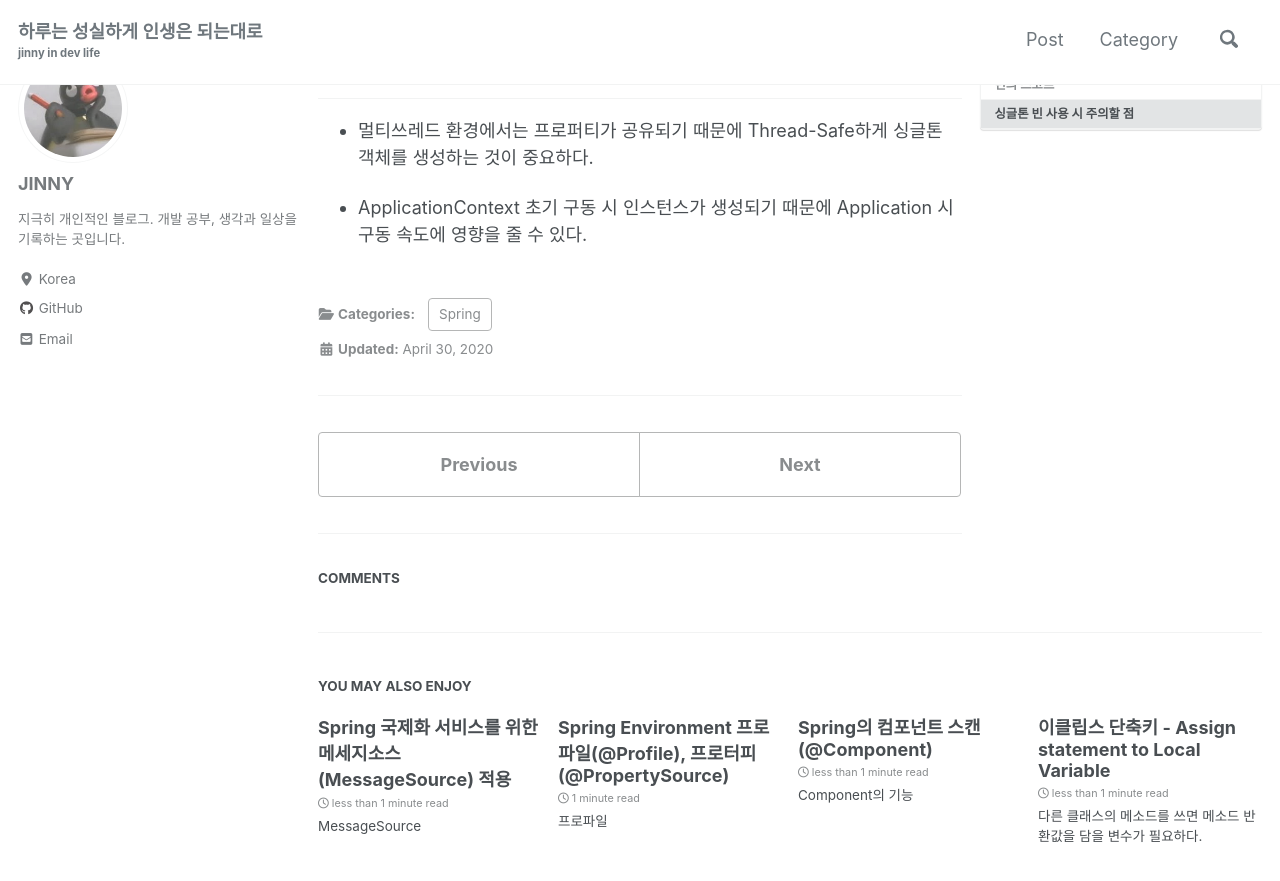
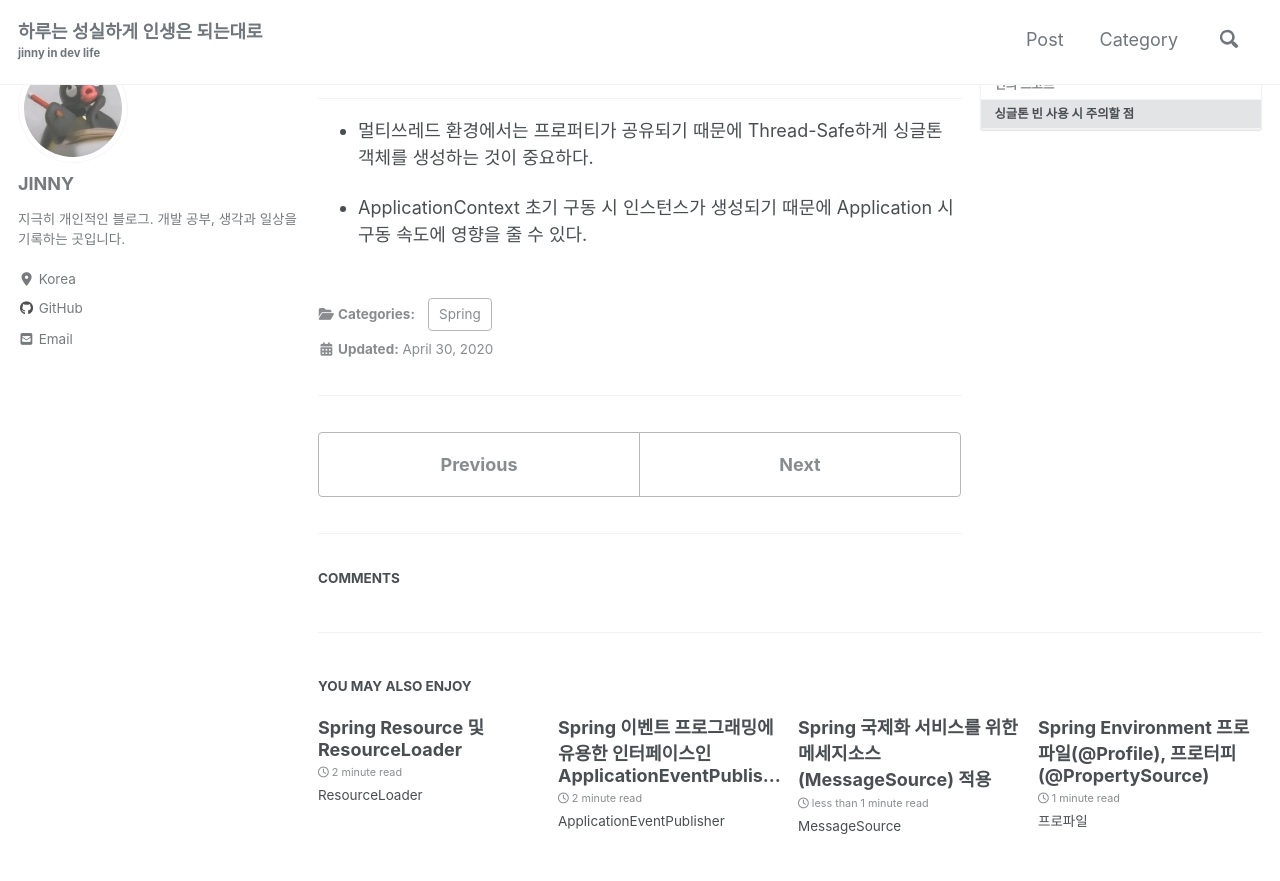
Before and after one commit to jinn-dev/jinn-dev.github.io, a Jekyll site: the page built from _posts/Spring/2020-04-28-spring-study-04-ioc-bean-scope.md, in a window 1280 px wide and 900 px high, scrolled down 3233 px. Shown: the top 881 px of the window. Built offline with Jekyll 4.4.1, drawn with Linux system fonts in a browser that asks for light colours; cached includes are drawn as plain includes; nearby versions of some CDN libraries; comment, search, counter and statistics services are not loaded; part of the change alters nothing that is shown; some of the changed text lies outside the part shown.

Commit message:
post updated

````diff
--- a/_posts/Spring/2020-04-28-spring-study-04-ioc-bean-scope.md
+++ b/_posts/Spring/2020-04-28-spring-study-04-ioc-bean-scope.md
@@ -100,7 +100,7 @@ com.example.demo3.Proto@325f7fa9
 
 하지만 **싱글톤 빈에서 참조하는 프로토타입 빈은 항상 동일한 객체를 가져오는 것**을 알 수 있다. (의도되지 않은 현상)
 
-이를 고치기 위해 싱글톤 빈이 프로토타입 빈을 직접 참조하게 만들지 않고, **싱글톤 빈 → 프록시 → 프로토타입 빈** 형태로 참조하게 만들면 된다.
+이를 고치기 위해 싱글톤 빈이 프로토타입 빈을 직접 참조하게 만들지 않고, **싱글톤 빈 → 프록시 → 프로토타입 빈** 형태로 참조하게 만들면 된다.  ([프록시 패턴 참고](https://en.wikipedia.org/wiki/Proxy_pattern))
 
 @Scope 어노테이션에 `proxyMode = ScopedProxyMode.TARGET_CLASS`를 추가하면 된다.
 
--- /dev/null
+++ b/_posts/Spring/2020-04-30-spring-study-07-ioc-applicationevent.md
@@ -0,0 +1,274 @@
+---
+title: "Spring 이벤트 프로그래밍에 유용한 인터페이스인 ApplicationEventPublisher"
+categories:
+  - Spring
+last_modified_at: 2020-04-30T14s:00:00+09:00
+toc: true
+toc_sticky: true
+comments: true
+---
+
+## ApplicationEventPublisher
+
+스프링의 ApplicationEventPublisher는 옵저버 패턴 기반으로 이벤트 프로그래밍을 할 때 필요한 인터페이스를 제공한다.
+
+
+
+### 이벤트 생성
+
+<u>Spring 4.2 이하 버전</u>은 ApplicationEvent 클래스를 상속 받아서 이벤트를 만들 수 있다.
+
+
+
+아래는 데이터를 받는 이벤트 생성 예제이다.
+
+**MyEvent.java**
+
+이벤트 객체는 **ApplicationEvent 클래스를 상속** 받아 생성하고 빈으로 등록할 필요는 없다.
+
+```java
+public class MyEvent extends ApplicationEvent {
+
+	private int data;
+	private String str;
+
+	public MyEvent(Object source) {
+		super(source);
+	}
+
+	public MyEvent(Object source, int data, String str) {
+		super(source);
+		this.data = data;
+		this.str = str;
+
+	}
+
+	public int getData() {
+		return data;
+	}
+
+	public String getString() {
+		return str;
+	}
+}
+```
+
+<br/>
+
+### 이벤트 처리
+
+**MyEventHandler.java**
+
+- 이벤트 수신 핸들러를 ApplicationListener 인터페이스를 상속받아 생성
+- 빈으로 등록
+
+```java
+@Component
+public class MyEventHandler implements ApplicationListener<MyEvent>{
+
+	@Override
+	public void onApplicationEvent(MyEvent event) {
+		System.out.println("My Event Handler:  "+event.getData()+", "+event.getString());
+	}
+
+}
+```
+
+<br/>
+
+**AppRunner.java**
+
+- publishEvent로 이벤트를 발생시킨다.
+
+- ApplicationEventPublisher는 ApplicationContext 안에 속하는 IoC 컨테이너 기능 중 하나이므로 ApplicationContext로 사용 가능
+
+```java
+@Component
+public class AppRunner implements ApplicationRunner {
+
+	@Autowired
+	ApplicationEventPublisher publishEvent;
+	//ApplicationContext applicationContext;
+
+
+	@Override
+	public void run(ApplicationArguments args) throws Exception {
+		publishEvent.publishEvent(new MyEvent(this, 100, "User"));
+		//applicationContext.publishEvent(new MyEvent(this, 100, "User"));
+
+	}
+}
+```
+
+<br/>
+
+### 이벤트 생성 및 처리(Spring 4.2 이상)
+
+<u>Spring 4.2 버전</u> 부터 코드 내에 프레임워크 소스가 없는 구조인 POJO 형식으로 프로그래밍이 가능해졌다.
+
+**MyEvent.java**
+
+-  ApplicationEvent를 상속하지 않아도 된다.
+
+```java
+public class MyEvent {
+
+	private int data;
+	private String str;
+
+	private Object source;
+
+	public MyEvent(Object source, int data, String str) {
+		this.source = source;
+		this.data = data;
+		this.str = str;
+
+	}
+
+	public int getData() {
+		return data;
+	}
+
+	public String getString() {
+		return str;
+	}
+
+	public Object getSource() {
+		return source;
+	}
+}
+```
+
+<br/>
+
+**MyEventHandler.java**
+
+- ApplicationListener를 상속하지 않아도 된다.
+- 메소드명을 임의로 수정할 수 있다.
+- **@EventListener** 어노테이션 사용
+
+```java
+@Component
+public class MyEventHandler {
+
+	@EventListener
+	public void handleMyEvent(MyEvent event) {
+		System.out.println("My Event Handler:  "+event.getData()+", "+event.getString());
+	}
+
+}
+
+```
+
+<br/>
+
+### 다수의 핸들러 처리
+
+- 여러개의 핸들러가 있을 때 임의로 순차적 실행이 된다.
+
+- 순서를 정할 땐 **@Order** 어노테이션을 같이 사용한다.
+
+  **AnoterHandler.java**
+
+  ```java
+  @Component
+  public class AnotherHandler {
+
+  	@EventListener
+  	@Order(Ordered.HIGHEST_PRECEDENCE)
+  	public void handle(MyEvent myEvent) {
+  		System.out.println("Another Event Handler: "+myEvent.getData());
+  	}
+  }
+
+  ```
+
+
+
+- 비동기적으로 실행할 땐 **@Async** 어노테이션을 사용한다. (메인 소스에 **@EnableAsync** 어노테이션을 같이 사용해야 한다.)
+
+- 비동기 실행 시 순서는 보장 안된다.
+
+  **MyHandler.java**
+
+  ```java
+  @Component
+  public class MyEventHandler {
+
+  	@EventListener
+  	@Async
+  	public void handleMyEvent(MyEvent event) {
+  		System.out.println("My Event Handler: "+event.getData()+", "+event.getString());
+  	}
+
+  }
+  ```
+
+  <br/>
+
+  **AnoterHandler.java**
+
+  ```java
+  @Component
+  public class AnotherHandler {
+
+  	@EventListener
+  	@Async
+  	public void handle(MyEvent myEvent) {
+  		System.out.println("Another Event Handler: "+myEvent.getData());
+  	}
+  }
+  ```
+  <br/>
+
+  **ProjcetApplication.java**
+
+  ```java
+  @SpringBootApplication
+  @EnableAsync
+  public class Demo4Application {
+
+  	public static void main(String[] args) {
+  		SpringApplication.run(Demo4Application.class, args);
+  	}
+
+  }
+  ```
+
+
+
+### 스프링 기본 이벤트
+
+- ContextRefreshedEvent
+  ApplicationContext가 초기화 및 리프레시 할 때 발생한다.
+
+  ```java
+  	@EventListener
+  	@Async
+  	public void handleMyEvent(ContextRefreshedEvent event) {
+  		System.out.println("ContextRefreshedEvent");
+  	}
+
+  ```
+
+- ContextClosedEvent
+  ApplicationContext가 close되고 빈 소멸되는 시점에 발생한다.
+
+  ```java
+  	@EventListener
+  	@Async
+  	public void handleMyEvent(ContextClosedEvent event) {
+  		System.out.println("ContextClosedEvent");
+  	}
+  ```
+
+- RequestHandledEvent
+  HTTP 요청을 처리했을 때 발생한다.
+
+
+
+## Reference
+
+[ApplicationEventPublisher 인터페이스](https://docs.spring.io/spring-framework/docs/current/javadoc-api/org/springframework/context/ApplicationEventPublisher.html)
+
+[@EventListener Annotation](https://docs.spring.io/spring/docs/current/javadoc-api/org/springframework/context/event/EventListener.html)
--- /dev/null
+++ b/_posts/Spring/2020-05-01-spring-study-08-ioc-resourceloader.md
@@ -0,0 +1,122 @@
+---
+title: "Spring Resource 및 ResourceLoader"
+categories:
+  - Spring
+last_modified_at: 2020-05-01T15s:00:00+09:00
+toc: true
+toc_sticky: true
+comments: true
+---
+
+## ResourceLoader
+
+Spring은 리소스 읽어오는 기능을 제공하는 인터페이스인 ResourceLoader를 제공한다.     ApplicationContext에서 제공되는 인터페이스이기 때문에 ResourceLoader 대신 ApplicationContext 객체를 사용해도 된다.
+
+```java
+@Component
+public class AppRunner implements ApplicationRunner {
+
+	@Autowired
+	ResourceLoader resourceLoader;
+
+	@Override
+	public void run(ApplicationArguments args) throws Exception {
+		Resource resource = resourceLoader.getResource("classpath:test.txt");
+		System.out.println(resource.exists());
+
+	}
+}
+```
+
+
+
+## Resource의 추상화
+
+스프링 내부에서 가장 많이 사용하는 인터페이스로 java.net.URL을 추상화 한 것이다. (org.springframework.core.io.Resource)
+
+<br/>
+
+리소스를 읽어오는 방법은 2가지이다.
+
+- Resource의 타입은 location 문자열과 **ApplicationContext 타입에 따라 결정**된다.
+  - ClassPathXmlApplicationContext → ClassPathResource
+  - FileSystemXmlApplicationContext → FileSystemResource
+  - WebApplicationContext → ServletContextResource
+- (추천) ApplicationContext 타입에 상관없이 리소스 타입을 강제하려면 **java.net.URL 접두어 중 하나를 사용**할 수 있다.
+
+  - classpath: → ClassPathResource
+  - file: → FileSystemResource
+
+
+<br/>
+
+아래 코드로 ApplicationContext 타입이 처음에 어떻게 설정되어 있는지와(`ResourceLoader.getClass`) 접두어를 사용해서 Resource 구현체를 강제해주었을 때 어떤 타입으로 바꼈는지(`resource.getClass`) 확인할 수 있다.
+
+```java
+	@Autowired
+	ResourceLoader resourceLoader;
+
+	@Override
+	public void run(ApplicationArguments args) throws Exception {
+		System.out.println(resourceLoader.getClass());
+
+		Resource resource = resourceLoader.getResource("classpath:test.txt");
+		System.out.println(resource.getClass());
+
+		System.out.println(resource.exists());
+		System.out.println(resource.getDescription());
+        System.out.println(resource.getURI().getPath());
+	}
+```
+
+```text
+class org.springframework.boot.web.servlet.context.AnnotationConfigServletWebServerApplicationContext
+class org.springframework.core.io.ClassPathResource
+true
+class path resource [test.txt]
+/D:/dev/workspace-spring-tool-suite-4-4.6.0.RELEASE/demo4/target/classes/test.txt
+```
+
+`ClassPathResource`가 리졸빙 된것을 확인할 수 있다.
+
+<br/>
+
+위 코드에서 `classpath:` 접두어를 안쓰고 파일명만 주고 실행을 해보면
+
+```text
+2020-05-01 14:44:40.238  INFO 17320 --- [           main] com.example.demo4.Demo4Application       : Starting Demo4Application on DESKTOP-JOQCK4O with PID 17320 (D:\dev\workspace-spring-tool-suite-4-4.6.0.RELEASE\demo4\target\classes started by jekwak in D:\dev\workspace-spring-tool-suite-4-4.6.0.RELEASE\demo4)
+2020-05-01 14:44:40.242  INFO 17320 --- [           main] com.example.demo4.Demo4Application       : No active profile set, falling back to default profiles: default
+2020-05-01 14:44:41.205  INFO 17320 --- [           main] o.s.b.w.embedded.tomcat.TomcatWebServer  : Tomcat initialized with port(s): 8080 (http)
+2020-05-01 14:44:41.214  INFO 17320 --- [           main] o.apache.catalina.core.StandardService   : Starting service [Tomcat]
+2020-05-01 14:44:41.215  INFO 17320 --- [           main] org.apache.catalina.core.StandardEngine  : Starting Servlet engine: [Apache Tomcat/9.0.33]
+2020-05-01 14:44:41.319  INFO 17320 --- [           main] o.a.c.c.C.[Tomcat].[localhost].[/]       : Initializing Spring embedded WebApplicationContext
+2020-05-01 14:44:41.319  INFO 17320 --- [           main] o.s.web.context.ContextLoader            : Root WebApplicationContext: initialization completed in 1026 ms
+2020-05-01 14:44:41.501  INFO 17320 --- [           main] o.s.s.concurrent.ThreadPoolTaskExecutor  : Initializing ExecutorService 'applicationTaskExecutor'
+2020-05-01 14:44:41.663  INFO 17320 --- [           main] o.s.b.w.embedded.tomcat.TomcatWebServer  : Tomcat started on port(s): 8080 (http) with context path ''
+2020-05-01 14:44:41.666  INFO 17320 --- [           main] com.example.demo4.Demo4Application       : Started Demo4Application in 1.792 seconds (JVM running for 2.271)
+
+class org.springframework.boot.web.servlet.context.AnnotationConfigServletWebServerApplicationContext
+class org.springframework.web.context.support.ServletContextResource
+false
+ServletContext resource [/test.txt]
+2020-05-01 14:44:41.670  INFO 17320 --- [           main] ConditionEvaluationReportLoggingListener :
+
+Error starting ApplicationContext. To display the conditions report re-run your application with 'debug' enabled.
+2020-05-01 14:44:41.675 ERROR 17320 --- [           main] o.s.boot.SpringApplication               : Application run failed
+
+java.lang.IllegalStateException: Failed to execute ApplicationRunner
+```
+
+Resource 타입이 `ServletContextResource`로 리졸빙 되고 **Class Path 가 아닌 Context Path부터** 파일을 찾게 된다.
+
+스프링 부트의 내장형 톰캣에는 Context Path가 기본적으로 지정이 되있지 않으므로 실제 파일을 참조하려고 하면 에러가 발생한다. (`resource.getURI().getPath()` 부분)
+
+Spring Boot 기반 프로젝트를 개발할 땐 classpath 기준으로 하기 때문에 되도록이면 접두어를 붙여서 사용하자.
+
+
+
+## Reference
+
+  [Resource 인터페이스](https://docs.spring.io/spring-framework/docs/current/javadoc-api/org/springframework/core/io/Resource.html)
+
+  [ResourceLoader 인터페이스](https://docs.spring.io/spring-framework/docs/current/javadoc-api/org/springframework/core/io/ResourceLoader.html)
````
